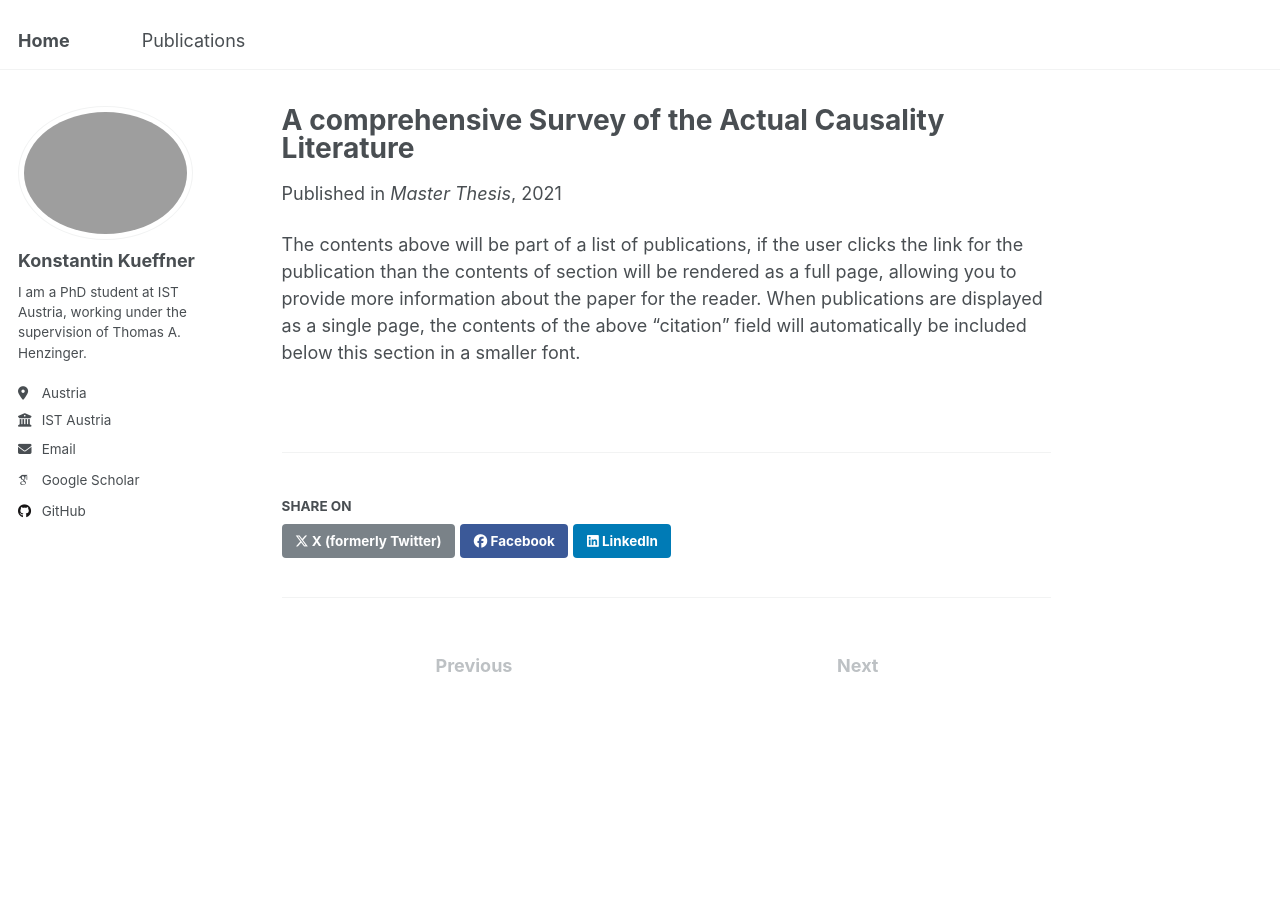
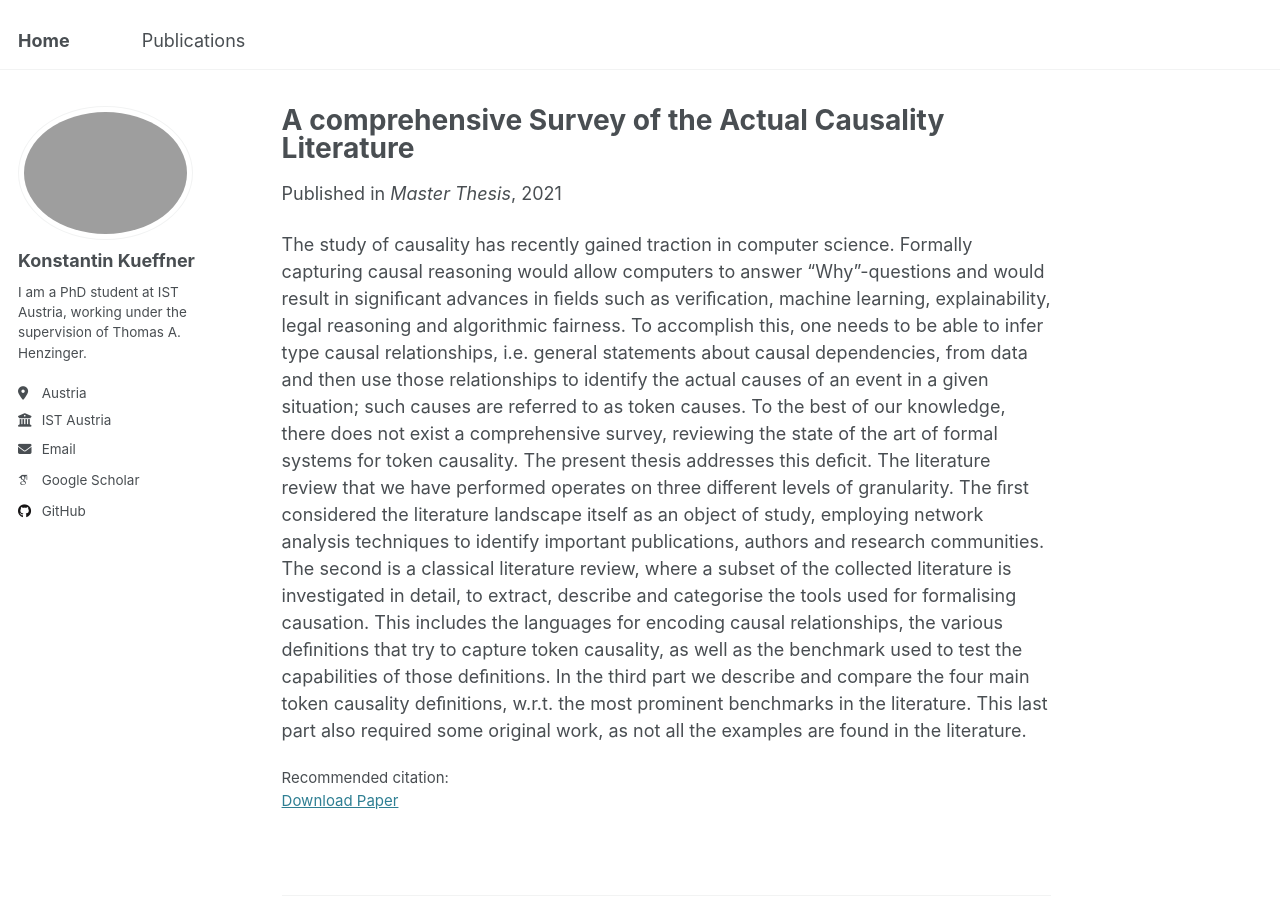
Before and after one commit to KonstantinRK/KonstantinRK.github.io, a Jekyll site: the page built from _publications/21_paper_causality_survey.md, in a window 1280 px wide and 900 px high. Built offline with Jekyll 4.4.1, drawn with Linux system fonts in a browser that asks for light colours; some web fonts are replaced.

Commit message:
Update 21_paper_causality_survey.md

```diff
--- a/_publications/21_paper_causality_survey.md
+++ b/_publications/21_paper_causality_survey.md
@@ -26,7 +26,25 @@ date: 2021-11-01
 venue: 'Master Thesis'
 #slidesurl: 'http://academicpages.github.io/files/slides2.pdf'
 paperurl: 'http://KonstantinRK.github.io/files/21_paper_causality_survey.pdf'
-#citation: 'Your Name, You. (2010). &quot;Paper Title Number 2.&quot; <i>Journal 1</i>. 1(2).'
+citation: ''
 ---
 
-The contents above will be part of a list of publications, if the user clicks the link for the publication than the contents of section will be rendered as a full page, allowing you to provide more information about the paper for the reader. When publications are displayed as a single page, the contents of the above "citation" field will automatically be included below this section in a smaller font.
+The study of causality has recently gained traction in computer science. Formally
+capturing causal reasoning would allow computers to answer “Why”-questions and would
+result in signiﬁcant advances in ﬁelds such as veriﬁcation, machine learning, explainability,
+legal reasoning and algorithmic fairness. To accomplish this, one needs to be able to
+infer type causal relationships, i.e. general statements about causal dependencies, from
+data and then use those relationships to identify the actual causes of an event in a given
+situation; such causes are referred to as token causes. To the best of our knowledge, there
+does not exist a comprehensive survey, reviewing the state of the art of formal systems for
+token causality. The present thesis addresses this deﬁcit. The literature review that we
+have performed operates on three diﬀerent levels of granularity. The ﬁrst considered the
+literature landscape itself as an object of study, employing network analysis techniques
+to identify important publications, authors and research communities. The second is a
+classical literature review, where a subset of the collected literature is investigated in
+detail, to extract, describe and categorise the tools used for formalising causation. This
+includes the languages for encoding causal relationships, the various deﬁnitions that try
+to capture token causality, as well as the benchmark used to test the capabilities of those
+deﬁnitions. In the third part we describe and compare the four main token causality
+deﬁnitions, w.r.t. the most prominent benchmarks in the literature. This last part also
+required some original work, as not all the examples are found in the literature.
```
